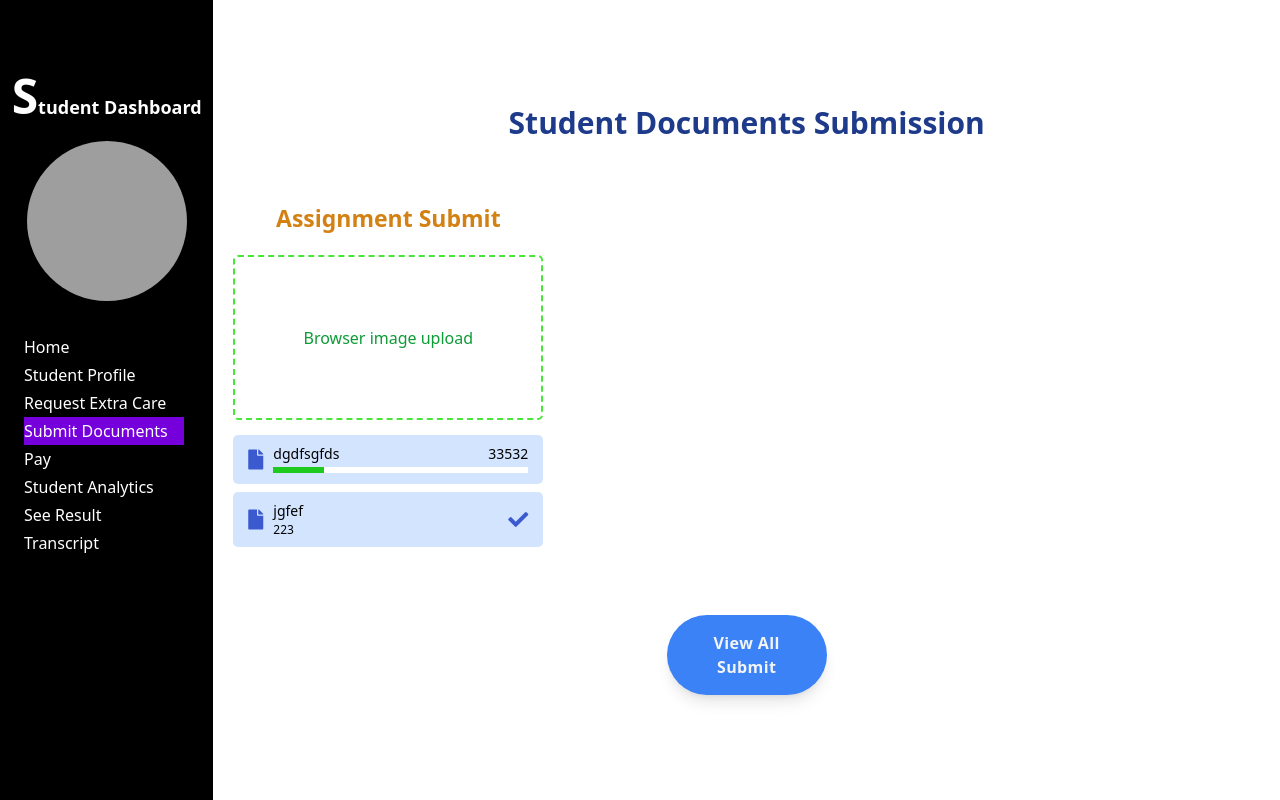
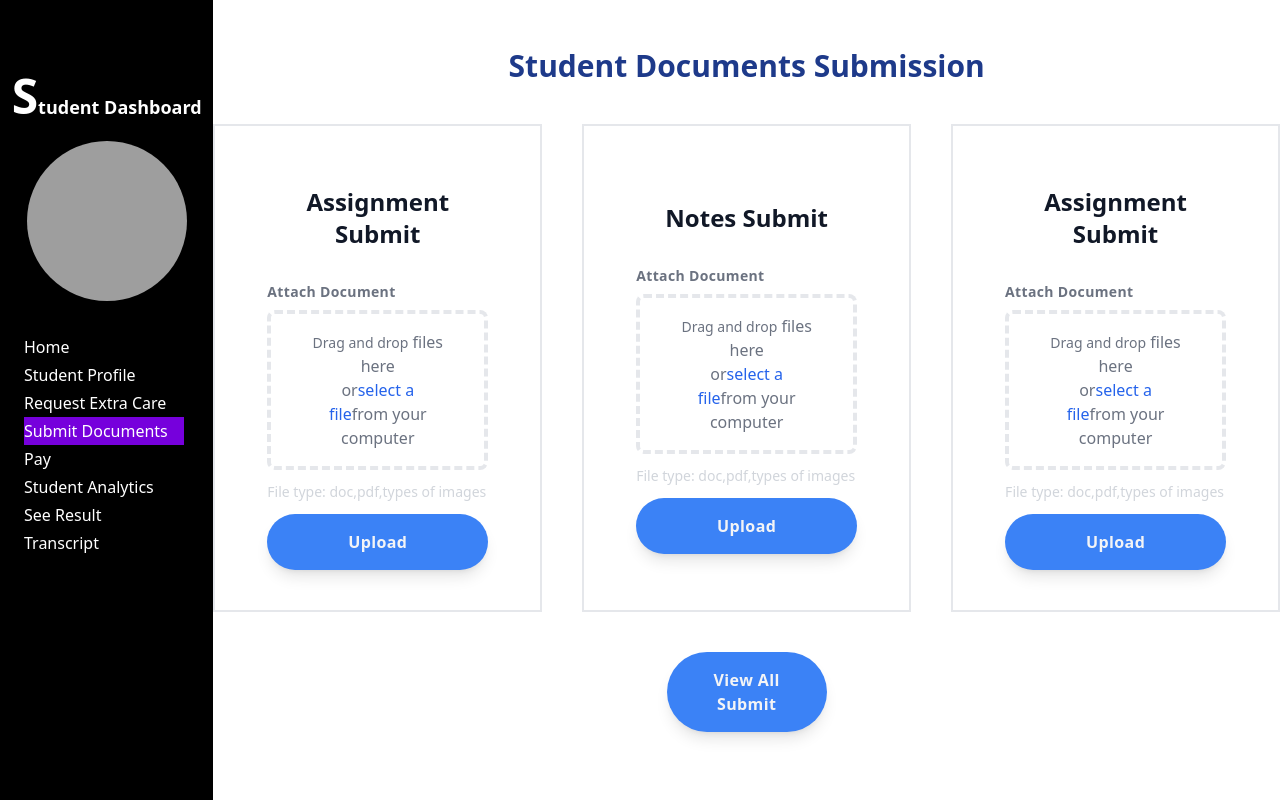
Before and after one commit to mrazadtamal/The-School-Network-Client, a React (Create React App) app: page /StudentDashboard/SubmitDocuments in a window 1280 px wide. Built offline with nearby package versions, Linux system fonts and the light colour scheme; no server answers; grey boxes are pictures that could not be loaded.

Commit message:
student sidebar and profile

```diff
--- a/src/Pages/StudentPanel/StudentDashboard/StudentMyDocuments/STStyle.css
+++ /dev/null
@@ -1,98 +0,0 @@
-/* *{
-    padding: 0px;
-    margin: 0px;
-    box-sizing: border-box;
-}
-body{
-    display: flex;
-    align-items: center;
-    justify-content: center;
-    min-height: 100vh;
-    background-color: #f0f0f0;
-} */
-.wapper {
-  width: 350px;
-  background-color: #fff;
-  padding: 20px;
-  border-radius: 5px;
-}
-.wapper header {
-  color: rgb(212, 129, 20);
-  font-size: 23px;
-  font-weight: 600;
-  text-align: center;
-  margin-bottom: 8px;
-}
-.wapper form {
-  border: 2px dashed #47e638;
-  height: 165px;
-  border-radius: 5px;
-  display: flex;
-  justify-content: center;
-  align-items: center;
-  flex-direction: column;
-  margin-bottom: 15px;
-}
-.wapper form i,
-.wapper form p {
-  color: rgb(13, 155, 55);
-  cursor: pointer;
-}
-form i.fa {
-  font-size: 35px;
-}
-section .row {
-  list-style: none;
-  background-color: rgb(211, 228, 288);
-  margin-bottom: 8px;
-  padding: 8px 15px;
-  border-radius: 5px;
-  display: flex;
-  align-items: center;
-  justify-content: space-between;
-}
-section .row i {
-  font-size: 20px;
-  color: rgb(59, 90, 207);
-}
-.progress_area .row .content {
-  width: 100%;
-  margin-left: 10px;
-}
-section .details span {
-  font-size: 14px;
-}
-.progress_area .progress-bar {
-  height: 6px;
-  background-color: #fff;
-  margin: 3px 0px;
-}
-.progress-bar .progress {
-  height: 100%;
-  width: 50%;
-  background-color: rgb(30, 202, 30);
-}
-.progress_area .details {
-  display: flex;
-  align-items: center;
-  justify-content: space-between;
-}
-.upload_area::-webkit-scrollbar {
-  width: 0px;
-}
-.upload_area {
-  max-height: 170px;
-  overflow-y: scroll;
-}
-.upload_area .row .details {
-  display: flex;
-  margin-left: 10px;
-  flex-direction: column;
-}
-.upload_area .row .details .size {
-  font-size: 12px;
-}
-.upload_area .row .content {
-  display: flex;
-  align-items: center;
-}
--- a/src/Pages/StudentPanel/StudentDashboard/StudentMyDocuments/StudentAssignmentSubmit.js
+++ b/src/Pages/StudentPanel/StudentDashboard/StudentMyDocuments/StudentAssignmentSubmit.js
@@ -1,44 +1,54 @@
 import React from "react";
-import "./STStyle.css";
-
-// import {AiFile}= "react-icons/ai"
 
 const StudentAssignmentSubmit = () => {
   return (
     <>
-      <div className="wapper">
-        <header>Assignment Submit</header>
-        <form id="form">
-          <input id="image" type="file" hidden />
-          <i className="fa fa-cloud-upload"></i>
-          <p>Browser image upload</p>
-        </form>
-        <section id="progress_area" className="progress_area">
-          <li className="row">
-            <i className="fa fa-file"></i>
-            <div className="content">
-              <div className="details">
-                <span className="name">dgdfsgfds</span>
-                <span className="parsent">33532</span>
-              </div>
-              <div className="progress-bar">
-                <div style={{ width: "20%" }} className="progress"></div>
+      <div className="relative border-2 flex justify-center  py-5 px-4 sm:px-6 lg:px-8 items-center">
+        <div className="sm:max-w-lg w-full p-5 bg-white rounded-xl z-10">
+          <div className="text-center">
+            <h2 className="mt-5 text-2xl font-bold text-gray-900">
+              Assignment Submit
+            </h2>
+          </div>
+          <form className="mt-8 space-y-3" action="#" method="POST">
+            <div className="grid grid-cols-1 space-y-2">
+              <label className="text-sm font-bold text-gray-500 tracking-wide">
+                Attach Document
+              </label>
+              <div className="flex items-center justify-center w-full">
+                <label className="flex flex-col rounded-lg border-4 border-dashed w-full h-40 p-10 group text-center">
+                  <div className="h-full w-full text-center flex flex-col items-center justify-center items-center  ">
+                    <p className="pointer-none text-gray-500 ">
+                      <span className="text-sm">Drag and drop</span> files here
+                      <br /> or
+                      <a
+                        href="/"
+                        id=""
+                        className="text-blue-600 hover:underline"
+                      >
+                        select a file
+                      </a>
+                      from your computer
+                    </p>
+                  </div>
+                  <input type="file" className="hidden" />
+                </label>
               </div>
             </div>
-          </li>
-        </section>
-        <section id="upload_area" className="upload_area">
-          <li className="row">
-            <div className="content">
-              <i className="fa fa-file"></i>
-              <div className="details">
-                <span className="name">jgfef</span>
-                <span className="size">223</span>
-              </div>
+            <p className="text-sm text-gray-300">
+              <span>File type: doc,pdf,types of images</span>
+            </p>
+            <div>
+              <button
+                type="submit"
+                className=" w-full flex justify-center bg-blue-500 text-gray-100 p-4  rounded-full tracking-wide
+                                    font-semibold  focus:outline-none focus:shadow-outline hover:bg-blue-600 shadow-lg cursor-pointer transition ease-in duration-300"
+              >
+                Upload
+              </button>
             </div>
-            <i className="fa fa-check"></i>
-          </li>
-        </section>
+          </form>
+        </div>
       </div>
     </>
   );
--- a/src/Pages/StudentPanel/StudentDashboard/StudentMyDocuments/StudentMyDocuments.js
+++ b/src/Pages/StudentPanel/StudentDashboard/StudentMyDocuments/StudentMyDocuments.js
@@ -1,17 +1,17 @@
 import React from "react";
 import StudentAssignmentSubmit from "./StudentAssignmentSubmit";
-// import StudentNotesUpload from "./StudentNotesUpload";
+import StudentNotesUpload from "./StudentNotesUpload";
 
 const StudentMyDocuments = () => (
-  <div className="flex flex-col mt-10">
-    <h1 className="flex justify-center m-auto text-3xl font-bold text-blue-900">
+  <div className="flex flex-col">
+    <h1 className="flex justify-center m-auto mt-5 text-3xl font-bold text-blue-900">
       Student Documents Submission
     </h1>
 
     <div className="grid xl:grid-cols-3 gap-10 border-gray-200 m-auto mt-10 md:grid-cols-2 grid-cols-1 max-w-6xl">
       <StudentAssignmentSubmit />
-      {/* <StudentNotesUpload />
-      <StudentAssignmentSubmit /> */}
+      <StudentNotesUpload />
+      <StudentAssignmentSubmit />
     </div>
 
     <button
--- a/src/Pages/StudentPanel/StudentDashboard/StudentMyDocuments/StudentNotesUpload.js
+++ b/src/Pages/StudentPanel/StudentDashboard/StudentMyDocuments/StudentNotesUpload.js
@@ -21,14 +21,14 @@ const StudentNotesUpload = () => {
                     <p className="pointer-none text-gray-500 ">
                       <span className="text-sm">Drag and drop</span> files here
                       <br /> or
-                      {/* <a
+                      <a
                         href="/"
                         id=""
                         className="text-blue-600 hover:underline"
                       >
                         select a file
-                      </a> */}
-                      select a file from your computer
+                      </a>
+                      from your computer
                     </p>
                   </div>
                   <input type="file" className="hidden" />
```
